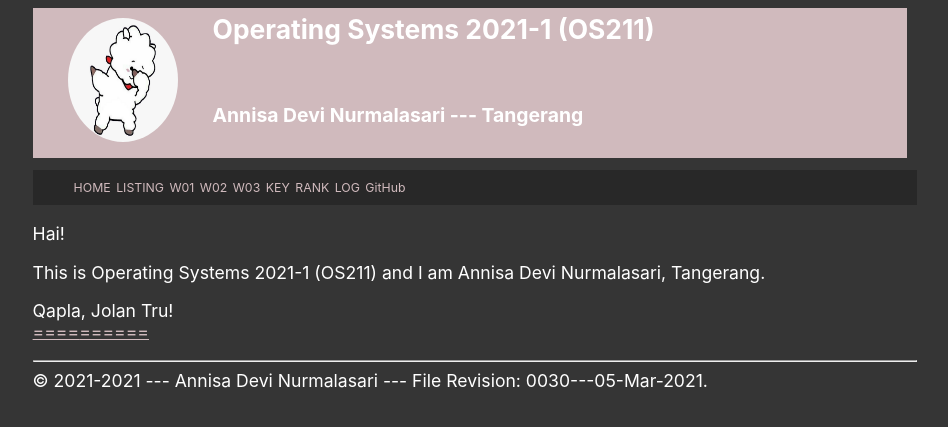
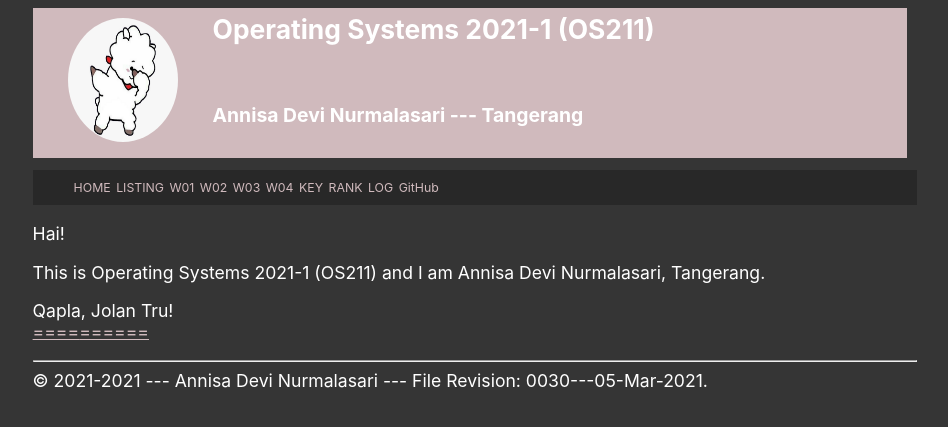
Before and after one commit to annisadevin/os211, a Jekyll site: the page built from index.md, in a window 1280 px wide. Shown: the top 427 px of the page, without its empty margins (165-1113 px from the left). Built offline with Jekyll 4.4.1, drawn with Linux system fonts in a browser that asks for light colours.

Commit message:
Update w04 assignment and nav for top 10

```diff
--- a/_includes/navbar.html
+++ b/_includes/navbar.html
@@ -9,6 +9,7 @@
     <li class='listitem'><a href='{{ site.baseurl }}/W01/'>W01</a></li>
     <li class='listitem'><a href='{{ site.baseurl }}/W02/'>W02</a></li>
     <li class='listitem'><a href='{{ site.baseurl }}/W03/'>W03</a></li>
+    <li class='listitem'><a href='{{ site.baseurl }}/W04/'>W04</a></li>
     <li class='listitem'><a href='{{ site.baseurl }}/TXT/mypubkey.txt'>KEY</a></li>
     <li class='listitem'><a href='{{ site.baseurl }}/TXT/myrank.txt'>RANK</a></li>
     <li class='listitem'><a href='{{ site.baseurl }}/TXT/mylog.txt'>LOG</a></li>
```
Also changed, not shown: 4 other files.
